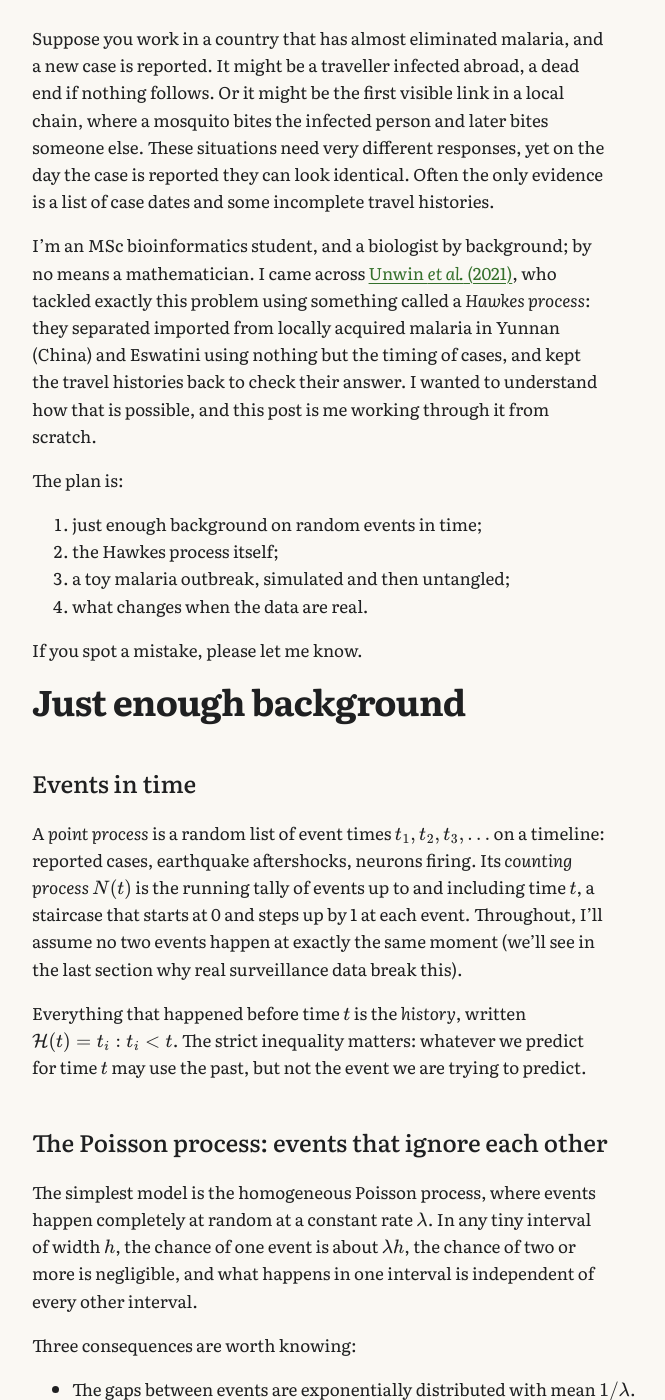
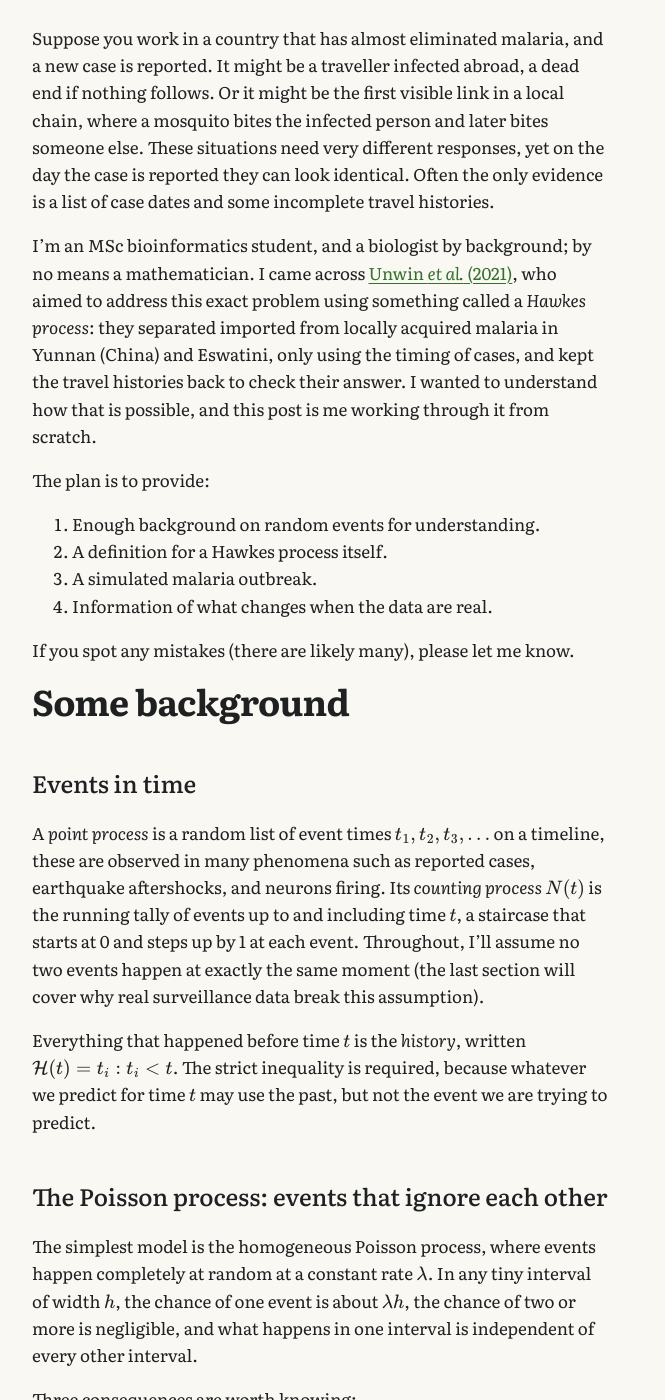
Before and after one commit to timj-wood/timj-wood.github.io, a Jekyll site: the page built from _posts/2026-09-23-hawkes-processes.md, in a window 1280 px wide and 1400 px high, scrolled down 433 px. Shown: the whole window, without its empty margins (285-950 px from the left). Built offline with Jekyll 4.4.1, drawn with Linux system fonts in a browser that asks for light colours; some of the changed text lies outside the part shown.

Commit message:
Edit Hawkes processes post for clarity and accuracy
Revised text for clarity and precision in explaining Hawkes processes and related concepts.

```diff
--- a/_posts/2026-09-23-hawkes-processes.md
+++ b/_posts/2026-09-23-hawkes-processes.md
@@ -7,24 +7,24 @@ math: true
 
 Suppose you work in a country that has almost eliminated malaria, and a new case is reported. It might be a traveller infected abroad, a dead end if nothing follows. Or it might be the first visible link in a local chain, where a mosquito bites the infected person and later bites someone else. These situations need very different responses, yet on the day the case is reported they can look identical. Often the only evidence is a list of case dates and some incomplete travel histories.
 
-I'm an MSc bioinformatics student, and a biologist by background; by no means a mathematician. I came across [Unwin *et al.* (2021)](https://doi.org/10.1371/journal.pcbi.1008830), who tackled exactly this problem using something called a *Hawkes process*: they separated imported from locally acquired malaria in Yunnan (China) and Eswatini using nothing but the timing of cases, and kept the travel histories back to check their answer. I wanted to understand how that is possible, and this post is me working through it from scratch.
+I'm an MSc bioinformatics student, and a biologist by background; by no means a mathematician. I came across [Unwin *et al.* (2021)](https://doi.org/10.1371/journal.pcbi.1008830), who aimed to address this exact problem using something called a *Hawkes process*: they separated imported from locally acquired malaria in Yunnan (China) and Eswatini, only using the timing of cases, and kept the travel histories back to check their answer. I wanted to understand how that is possible, and this post is me working through it from scratch.
 
-The plan is:
+The plan is to provide:
 
-1. just enough background on random events in time;
-2. the Hawkes process itself;
-3. a toy malaria outbreak, simulated and then untangled;
-4. what changes when the data are real.
+1. Enough background on random events for understanding.
+2. A definition for a Hawkes process itself.
+3. A simulated malaria outbreak.
+4. Information of what changes when the data are real.
 
-If you spot a mistake, please let me know.
+If you spot any mistakes (there are likely many), please let me know.
 
-# Just enough background
+# Some background
 
 ## Events in time
 
-A *point process* is a random list of event times $t_1, t_2, t_3, \ldots$ on a timeline: reported cases, earthquake aftershocks, neurons firing. Its *counting process* $N(t)$ is the running tally of events up to and including time $t$, a staircase that starts at 0 and steps up by 1 at each event. Throughout, I'll assume no two events happen at exactly the same moment (we'll see in the last section why real surveillance data break this).
+A *point process* is a random list of event times $t_1, t_2, t_3, \ldots$ on a timeline, these are observed in many phenomena such as reported cases, earthquake aftershocks, and neurons firing. Its *counting process* $N(t)$ is the running tally of events up to and including time $t$, a staircase that starts at 0 and steps up by 1 at each event. Throughout, I'll assume no two events happen at exactly the same moment (the last section will cover why real surveillance data break this assumption).
 
-Everything that happened before time $t$ is the *history*, written $\mathcal{H}(t) = \{t_i : t_i < t\}$. The strict inequality matters: whatever we predict for time $t$ may use the past, but not the event we are trying to predict.
+Everything that happened before time $t$ is the *history*, written $\mathcal{H}(t) = \{t_i : t_i < t\}$. The strict inequality is required, because whatever we predict for time $t$ may use the past, but not the event we are trying to predict.
 
 ## The Poisson process: events that ignore each other
 
```
